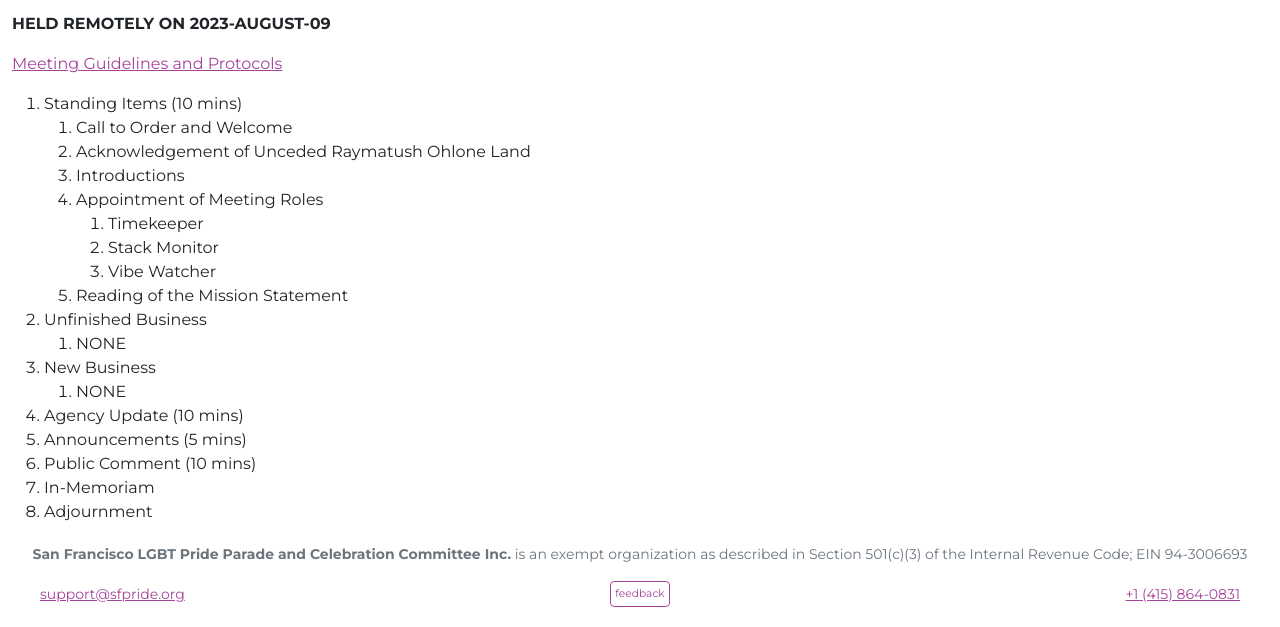
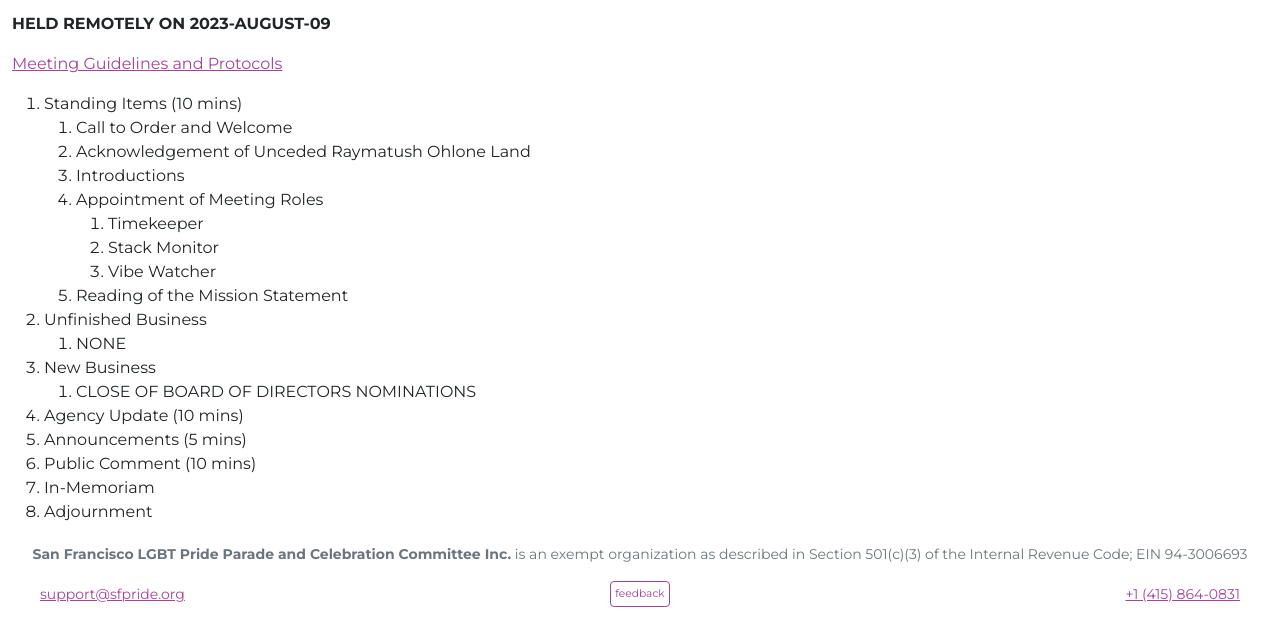
Before and after one commit to sfpride/members, a Jekyll site: the page built from _posts/2023-08-09-membership.markdown, in a window 1280 px wide. Shown: the part 280-907 px from the top of the page. Built offline with Jekyll 4.4.1, drawn with Linux system fonts in a browser that asks for light colours.

Commit message:
UPDATE AGENDA

```diff
--- a/_posts/2023-08-09-membership.markdown
+++ b/_posts/2023-08-09-membership.markdown
@@ -23,7 +23,7 @@ category: agenda
 2. Unfinished Business
    1. NONE
 3. New Business
-   1. NONE
+   1. CLOSE OF BOARD OF DIRECTORS NOMINATIONS
 4.  Agency Update (10 mins)
 5.  Announcements (5 mins)
 <!-- 12. Program (20 mins)  -->
```
